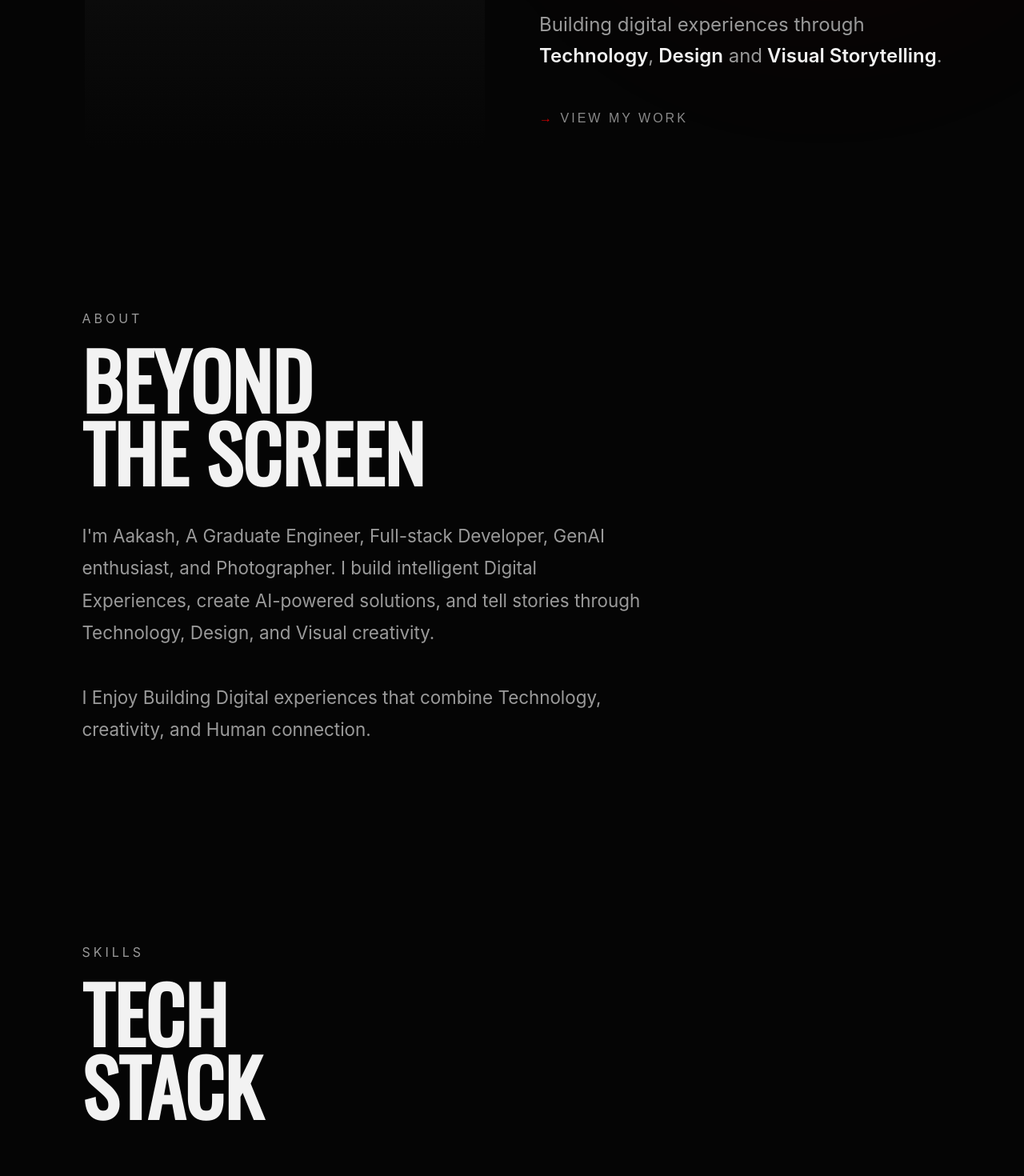
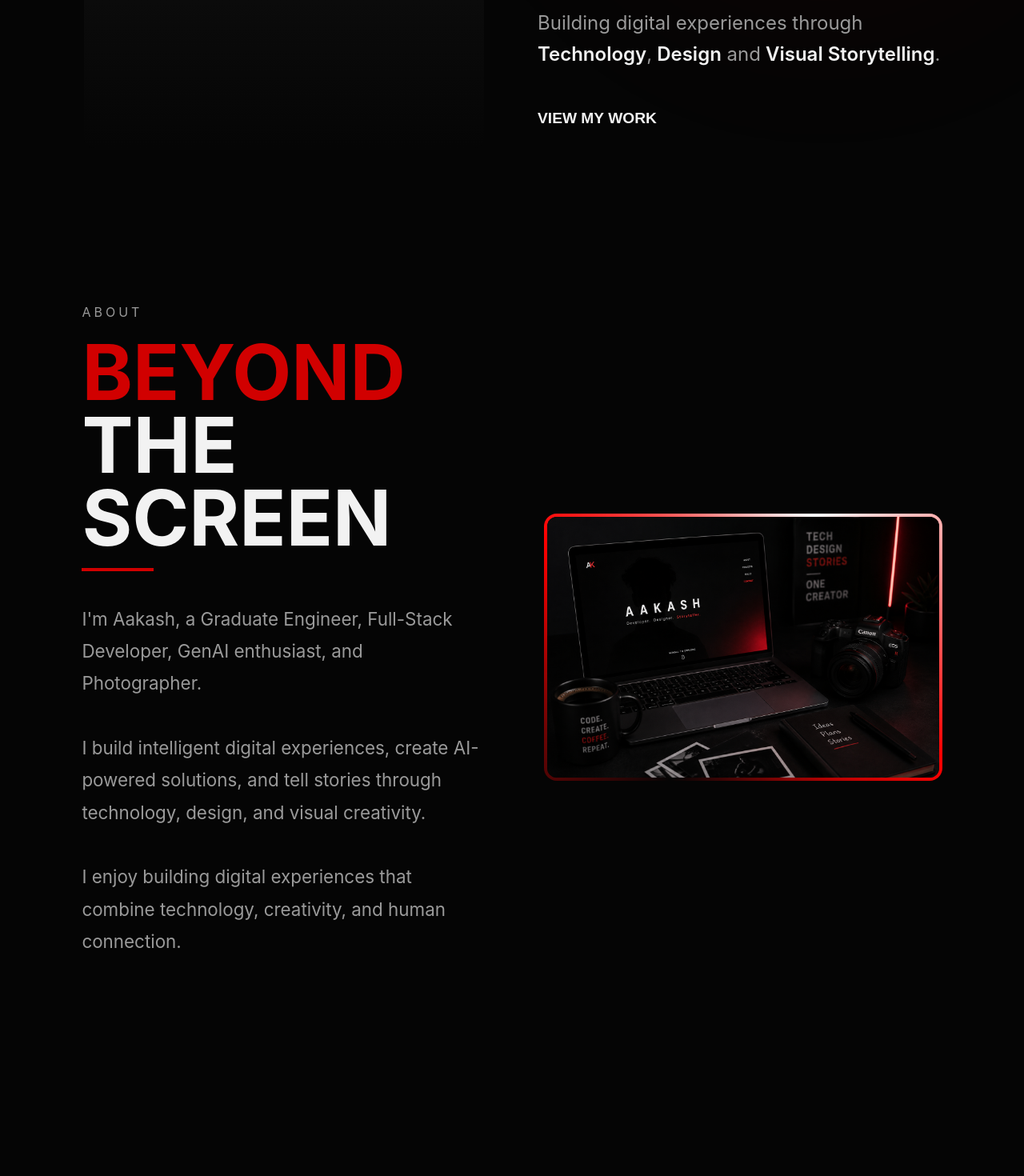
Before and after one commit to Aakash0023/aakash-portfolio, a React (Vite) app: page / in a window 1280 px wide. Shown: the part 540-2010 px from the top of the page at 80% size. Built offline with nearby package versions, Linux system fonts and the light colour scheme.

Commit message:
updated css for footer

```diff
--- a/src/components/About.jsx
+++ b/src/components/About.jsx
@@ -1,9 +1,11 @@
 import "../styles/about.css";
 import { motion } from "framer-motion";
+import aboutImage from "../assets/about-image.png";
 
 const About = () => {
   return (
     <section className="about" id="about">
+      <div className="about-left">
         <motion.div
           initial={{ opacity: 0, y: 80 }}
           whileInView={{ opacity: 1, y: 0 }}
@@ -13,20 +15,43 @@ const About = () => {
           <p className="about-subtitle">ABOUT</p>
 
           <h2 className="about-title">
-          BEYOND
+            <span>BEYOND</span>
             <br />
             THE SCREEN
           </h2>
 
           <p className="about-text">
-          I'm Aakash, A Graduate Engineer, Full-stack Developer, GenAI
-          enthusiast, and Photographer. I build intelligent Digital Experiences,
-          create AI-powered solutions, and tell stories through Technology,
-          Design, and Visual creativity.
+            I'm Aakash, a Graduate Engineer, Full-Stack Developer, GenAI
+            enthusiast, and Photographer.
             <br />
-          <br />I Enjoy Building Digital experiences that combine Technology,
-          creativity, and Human connection.
+            <br />
+            I build intelligent digital experiences, create AI-powered
+            solutions, and tell stories through technology, design, and visual
+            creativity.
+            <br />
+            <br />
+            I enjoy building digital experiences that combine technology,
+            creativity, and human connection.
+            <br />
+            <br />
           </p>
+        </motion.div>
+      </div>
+
+      <motion.div
+        className="about-right"
+        initial={{ opacity: 0, x: 80 }}
+        whileInView={{ opacity: 1, x: 0 }}
+        transition={{ duration: 1 }}
+        viewport={{ once: true }}
+      >
+        <div className="about-image-wrapper">
+          <img
+            src={aboutImage}
+            alt="Creative Workspace"
+            className="about-image"
+          />
+        </div>
       </motion.div>
     </section>
   );
--- a/src/components/Contact.jsx
+++ b/src/components/Contact.jsx
@@ -17,17 +17,11 @@ const Contact = () => {
         CONTACT
       </motion.p>
 
-      <motion.h2
-        className="contact-title"
-        initial={{ opacity: 0, y: 50 }}
-        whileInView={{ opacity: 1, y: 0 }}
-        transition={{ duration: 0.8 }}
-        viewport={{ once: true }}
-      >
-        LET'S
+      <h2 className="contact-title">
+        <span>LET'S</span>
         <br />
         CONNECT
-      </motion.h2>
+      </h2>
 
       <motion.p
         className="contact-description"
--- a/src/components/Hero.jsx
+++ b/src/components/Hero.jsx
@@ -71,7 +71,7 @@ const Hero = () => {
           animate={{ opacity: 1, y: 0 }}
           transition={{ duration: 1 }}
         >
-          Aakash
+          I Do
         </motion.div>
 
         <div className="hero-title">
--- a/src/components/Skills.jsx
+++ b/src/components/Skills.jsx
@@ -84,17 +84,11 @@ const Skills = () => {
         SKILLS
       </motion.p>
 
-      <motion.h2
-        className="skills-title"
-        initial={{ opacity: 0, y: 50 }}
-        whileInView={{ opacity: 1, y: 0 }}
-        transition={{ duration: 0.8 }}
-        viewport={{ once: true }}
-      >
-        TECH
+      <h2 className="skills-title">
+        <span>TECH</span>
         <br />
         STACK
-      </motion.h2>
+      </h2>
 
       <div className="skills-grid">
         {skills.map((skill, index) => (
--- a/src/index.css
+++ b/src/index.css
@@ -112,3 +112,6 @@ body {
   height: 580%;
   width: auto;
 }
+html {
+  scroll-behavior: smooth;
+}
--- a/src/styles/about.css
+++ b/src/styles/about.css
@@ -1,10 +1,89 @@
 .about {
   min-height: 100vh;
+  padding: 120px 8%;
 
   display: flex;
   align-items: center;
+  justify-content: space-between;
 
-  padding: 0 8%;
+  gap: 80px;
+}
+
+.about-left {
+  flex: 1;
+}
+
+.about-right {
+  flex: 1;
+
+  display: flex;
+  justify-content: center;
+}
+
+.about-image-wrapper {
+  position: relative;
+
+  display: inline-block;
+
+  padding: 4px;
+
+  border-radius: 16px;
+
+  overflow: hidden;
+}
+
+.about-image-wrapper::before {
+  content: "";
+
+  position: absolute;
+
+  inset: -50%;
+
+  background: conic-gradient(
+    from 0deg,
+    transparent,
+    #ff0000,
+    #ffffff,
+    #ff0000,
+    transparent
+  );
+
+  animation: rotateBorder 4s linear infinite;
+}
+
+.about-image-wrapper::after {
+  content: "";
+
+  position: absolute;
+
+  inset: 4px;
+
+  background: #0a0a0a;
+
+  border-radius: 12px;
+
+  z-index: 1;
+}
+
+.about-image {
+  position: relative;
+
+  z-index: 2;
+
+  width: 100%;
+  max-width: 600px;
+
+  display: block;
+
+  border-radius: 12px;
+
+  object-fit: cover;
+
+  transition: transform 0.4s ease;
+}
+
+.about-image:hover {
+  transform: scale(1.02);
 }
 
 .about-subtitle {
@@ -18,11 +97,31 @@
 .about-title {
   font-size: 6rem;
 
-  font-family: "Oswald", sans-serif;
-
   line-height: 0.95;
 
-  margin-bottom: 40px;
+  margin-bottom: 60px;
+
+  position: relative;
+
+  display: inline-block;
+}
+
+.about-title span {
+  color: var(--accent);
+}
+
+.about-title::after {
+  content: "";
+
+  position: absolute;
+
+  left: 0;
+  bottom: -20px;
+
+  width: 90px;
+  height: 4px;
+
+  background: var(--accent);
 }
 
 .about-text {
@@ -38,3 +137,13 @@
 .about-text strong {
   color: white;
 }
+
+@keyframes rotateBorder {
+  from {
+    transform: rotate(0deg);
+  }
+
+  to {
+    transform: rotate(360deg);
+  }
+}
--- a/src/styles/contact.css
+++ b/src/styles/contact.css
@@ -15,15 +15,33 @@
 
   margin-bottom: 20px;
 }
-
 .contact-title {
   font-size: 6rem;
-
   line-height: 0.95;
 
-  margin-bottom: 40px;
+  margin-bottom: 60px;
 
-  font-family: "Oswald", sans-serif;
+  position: relative;
+
+  display: inline-block;
+}
+
+.contact-title span {
+  color: var(--accent);
+}
+
+.contact-title::after {
+  content: "";
+
+  position: absolute;
+
+  left: 0;
+  bottom: -20px;
+
+  width: 90px;
+  height: 4px;
+
+  background: var(--accent);
 }
 
 .contact-description {
--- a/src/styles/hero.css
+++ b/src/styles/hero.css
@@ -25,7 +25,7 @@
 }
 
 .hero-content {
-  flex: hero-bt1;
+  flex: 1;
 }
 
 .hero-subtitle {
@@ -51,31 +51,29 @@
   color: var(--text-primary);
   font-weight: 600;
 }
+
 .hero-btn {
   margin-top: 50px;
 
-  background: none;
+  background: transparent;
   border: none;
 
-  color: #8a8a8a;
+  color: var(--text-primary);
 
-  font-size: 1rem;
+  font-size: 1.2rem;
+  font-weight: 600;
 
-  font-weight: 400;
-
-  letter-spacing: 3px;
-
-  text-transform: uppercase;
-
-  padding: 0;
+  display: flex;
+  align-items: center;
+  gap: 12px;
 
   cursor: pointer;
 
-  transition: color 0.3s ease;
+  transition: all 0.3s ease;
 }
 
 .hero-btn:hover {
-  color: #ffffff;
+  background: #ff2b2b;
 }
 .hero-title {
   font-size: 7rem;
@@ -228,7 +226,3 @@
 
   transition: transform 0.3s ease;
 }
-.hero-btn::before {
-  content: "→ ";
-  color: var(--accent);
-}
--- a/src/styles/skills.css
+++ b/src/styles/skills.css
@@ -14,12 +14,31 @@
 
 .skills-title {
   font-size: 6rem;
-
   line-height: 0.95;
 
-  margin-bottom: 80px;
+  margin-bottom: 60px;
 
-  font-family: "Oswald", sans-serif;
+  position: relative;
+
+  display: inline-block;
+}
+
+.skills-title span {
+  color: var(--accent);
+}
+
+.skills-title::after {
+  content: "";
+
+  position: absolute;
+
+  left: 0;
+  bottom: -20px;
+
+  width: 90px;
+  height: 4px;
+
+  background: var(--accent);
 }
 
 .skills-grid {
```
Also changed, not shown: src/assets/about-image.png (added). Lines whose indentation alone changed are shown as unchanged.
